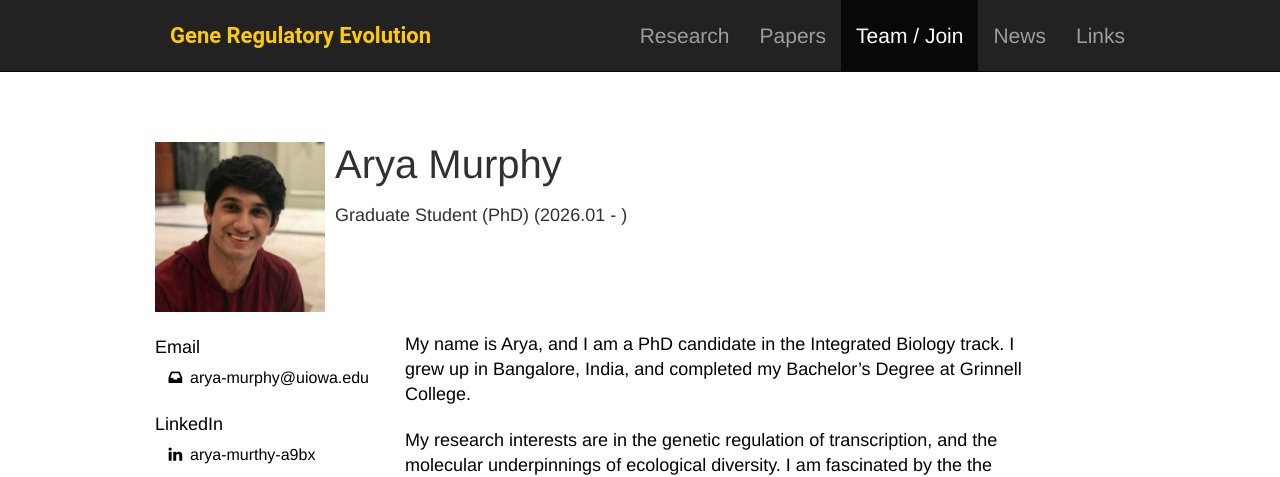
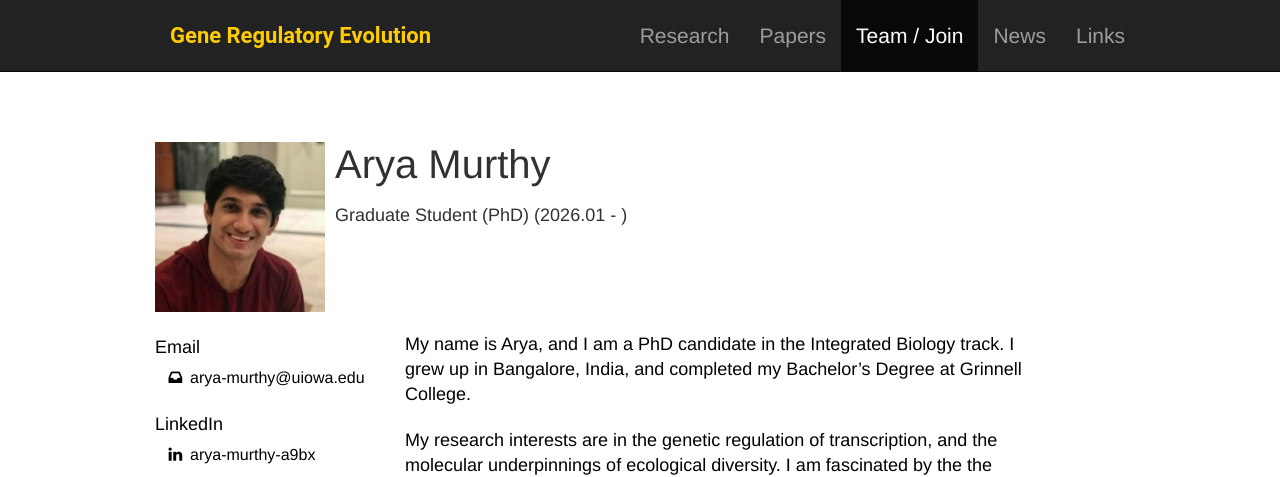
Before and after one commit to binhe-lab/binhe-lab-pub, a Jekyll site: the page built from members/_posts/2026-12-24-arya-murthy.md, in a window 1280 px wide. Shown: the top 477 px of the page. Built offline with Jekyll 4.4.1, drawn with Linux system fonts in a browser that asks for light colours; nearby versions of some CDN libraries; a style sheet for code colours, icons or effects is not loaded.

Commit message:
correct member last name

```diff
--- a/members/_posts/2026-12-24-arya-murphy.md
+++ b/members/_posts/2026-12-24-arya-murthy.md
@@ -1,11 +1,11 @@
 ---
 layout: member
 title:
-name: Arya Murphy
-lastname: Murphy
+name: Arya Murthy
+lastname: Murthy
 position: Graduate Student (PhD)
-email: arya-murphy@uiowa.edu
-image: /images/team/arya-murphy-1.jpg
+email: arya-murthy@uiowa.edu
+image: /images/team/arya-murthy-1.jpg
 start: 2026.01
 cv:
 scholar:
```
Also changed, not shown: news/_posts/2026-02-06-Arya-birthday.md (+1 -1 lines), images/team/arya-murthy-1.jpg (renamed from images/team/arya-murphy-1.jpg), images/team/arya-murthy.jpg (renamed from images/team/arya-murphy.jpg).
